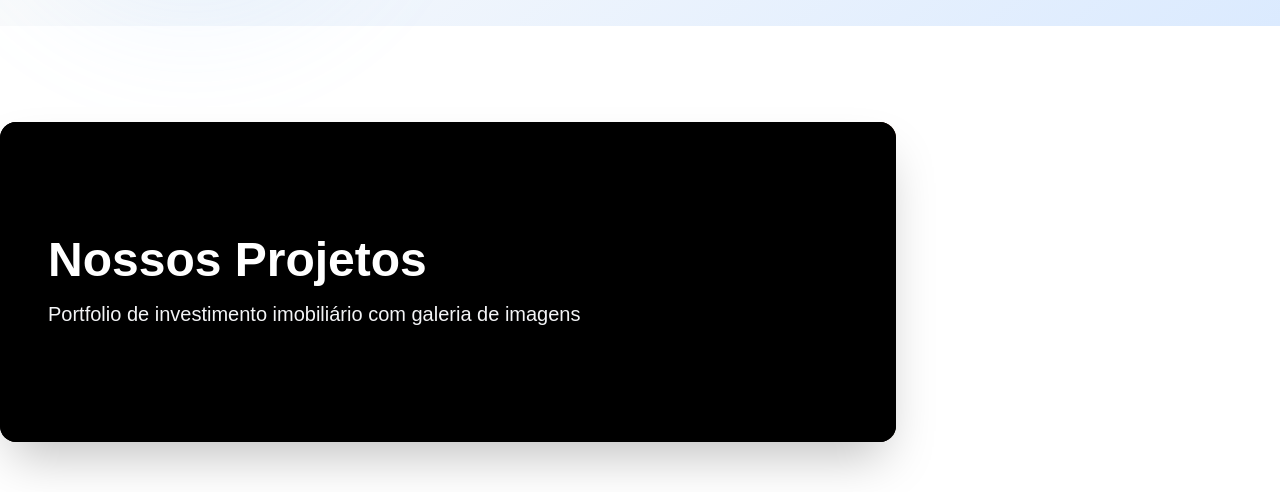
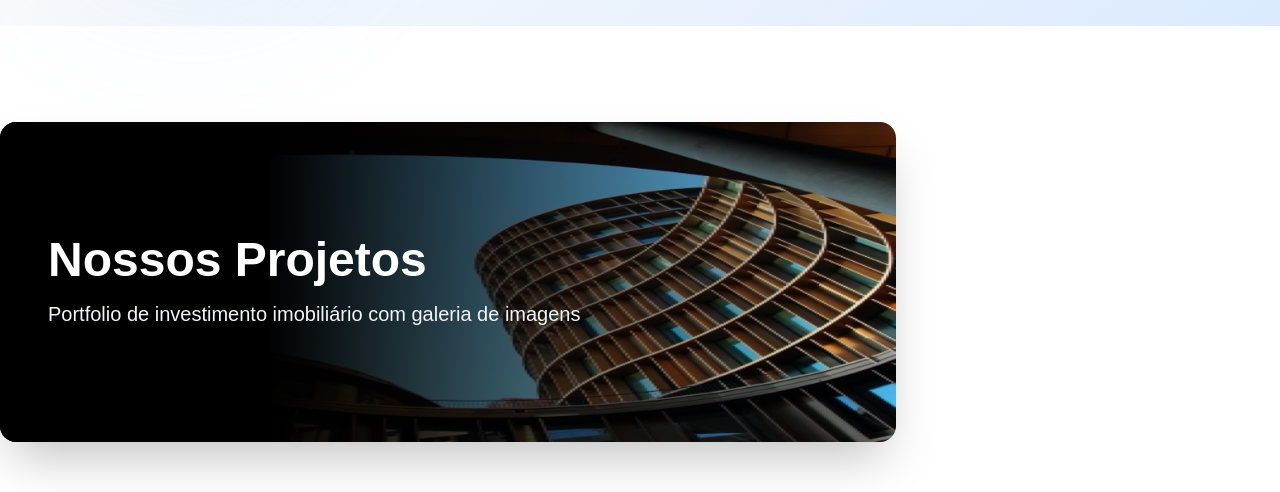
Before and after one commit to nunoleal-dotcom/viladosnumeros-headless, a Next.js app: page / in a window 1280 px wide. Shown: the part 1860-2352 px from the top of the page. Built offline with nearby package versions, Linux system fonts and the light colour scheme.

Commit message:
improve: Use gradient overlay instead of full opacity for better image visibility

```diff
--- a/app/page.tsx
+++ b/app/page.tsx
@@ -385,19 +385,17 @@ function ProjectsSection({ projects }: { projects: any[] }) {
 
   return (
     <section id="projetos" className="py-24 bg-white">
-      {/* HERO IMAGE WITH TEXT OVERLAY */}
+      {/* HERO IMAGE WITH TEXT OVERLAY - NO OVERLAY */}
       <div className="mb-16 relative rounded-2xl overflow-hidden shadow-2xl h-80 max-w-4xl">
         <img
           src="/images/projects-hero.jpg"
           alt="Nossos Projetos"
           className="w-full h-full object-cover"
         />
-        {/* OVERLAY LEVE */}
-        <div className="absolute inset-0 bg-black bg-opacity-20"></div>
-        {/* TEXTO SOBREPOSTO */}
-        <div className="absolute inset-0 flex flex-col justify-center items-start p-12">
-          <h2 className="text-5xl font-bold text-white mb-4 drop-shadow-lg">Nossos Projetos</h2>
-          <p className="text-xl text-gray-100 drop-shadow-lg">Portfolio de investimento imobiliário com galeria de imagens</p>
+        {/* TEXTO SOBREPOSTO - SEM OVERLAY */}
+        <div className="absolute inset-0 flex flex-col justify-center items-start p-12 bg-gradient-to-r from-black from-30% to-transparent">
+          <h2 className="text-5xl font-bold text-white mb-4">Nossos Projetos</h2>
+          <p className="text-xl text-gray-100">Portfolio de investimento imobiliário com galeria de imagens</p>
         </div>
       </div>
 
```
